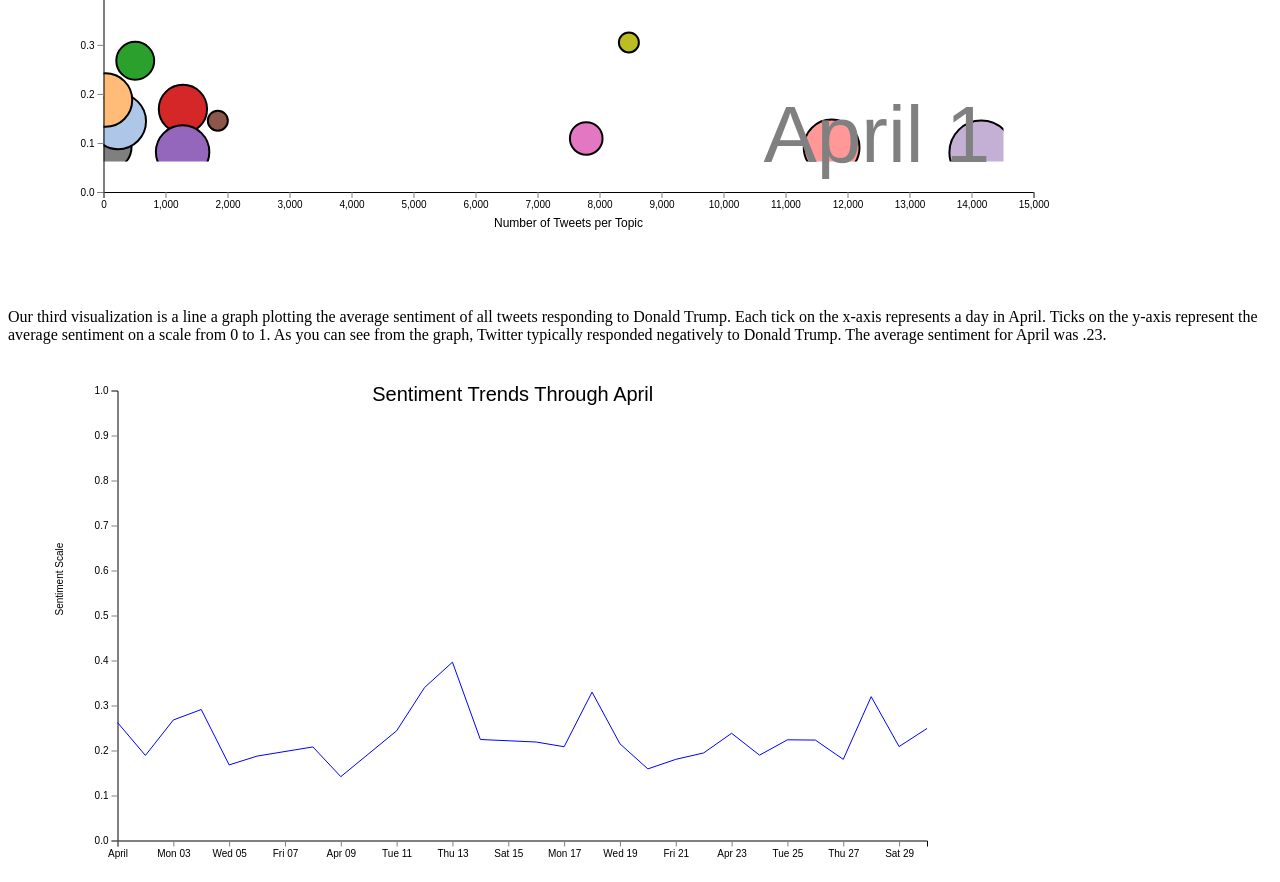
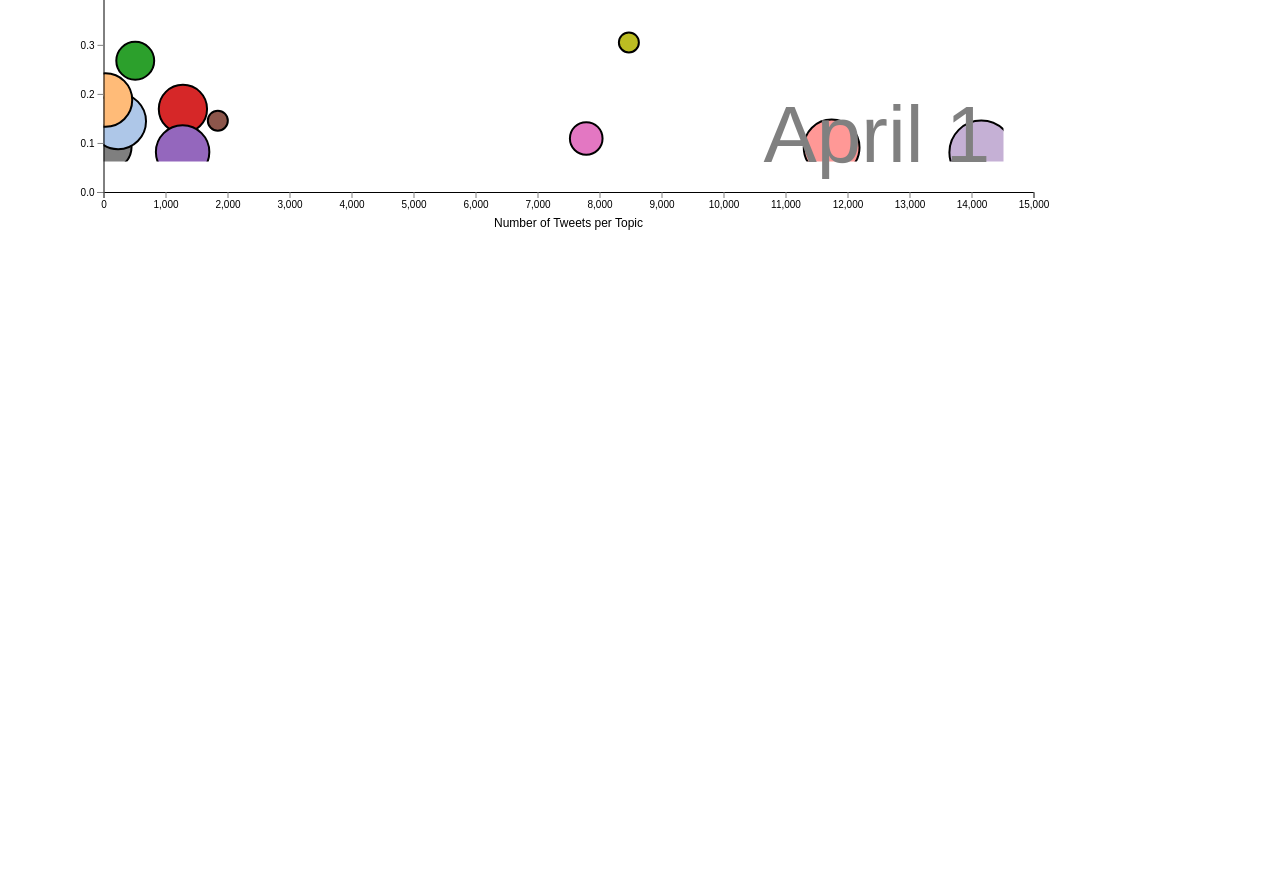
Before and after one commit to hhaysmit/hhaysmit.github.io, a plain HTML site: page index.html in a window 1280 px wide. Shown: the part 7935-8817 px from the top of the page. After the commit the page ends 8235 px from the top, so only its background shows below. Drawn offline with nearby package versions, Linux system fonts and the light colour scheme.

Commit message:
fixed index

```diff
--- a/index.html
+++ b/index.html
@@ -256,8 +256,8 @@
 <div id="sentimentTopic"></div>
 <script type="text/javascript" src="nations.js"></script>
 
-<p>Our third visualization is a line a graph plotting the average sentiment of all tweets responding to Donald Trump. Each tick on the x-axis represents a day in April. Ticks on the y-axis represent the average sentiment on a scale from 0 to 1. As you can see from the graph, Twitter typically responded negatively to Donald Trump. The average sentiment for April was .23.</p>
+<!-- <p>Our third visualization is a line a graph plotting the average sentiment of all tweets responding to Donald Trump. Each tick on the x-axis represents a day in April. Ticks on the y-axis represent the average sentiment on a scale from 0 to 1. As you can see from the graph, Twitter typically responded negatively to Donald Trump. The average sentiment for April was .23.</p>
 <p id="averageSentiment"></p>
-      <script type="text/javascript" src="sentimentGraph.js"></script>
+<script type="text/javascript" src="sentimentGraph.js"></script> -->
 </body>
 </html>
```
